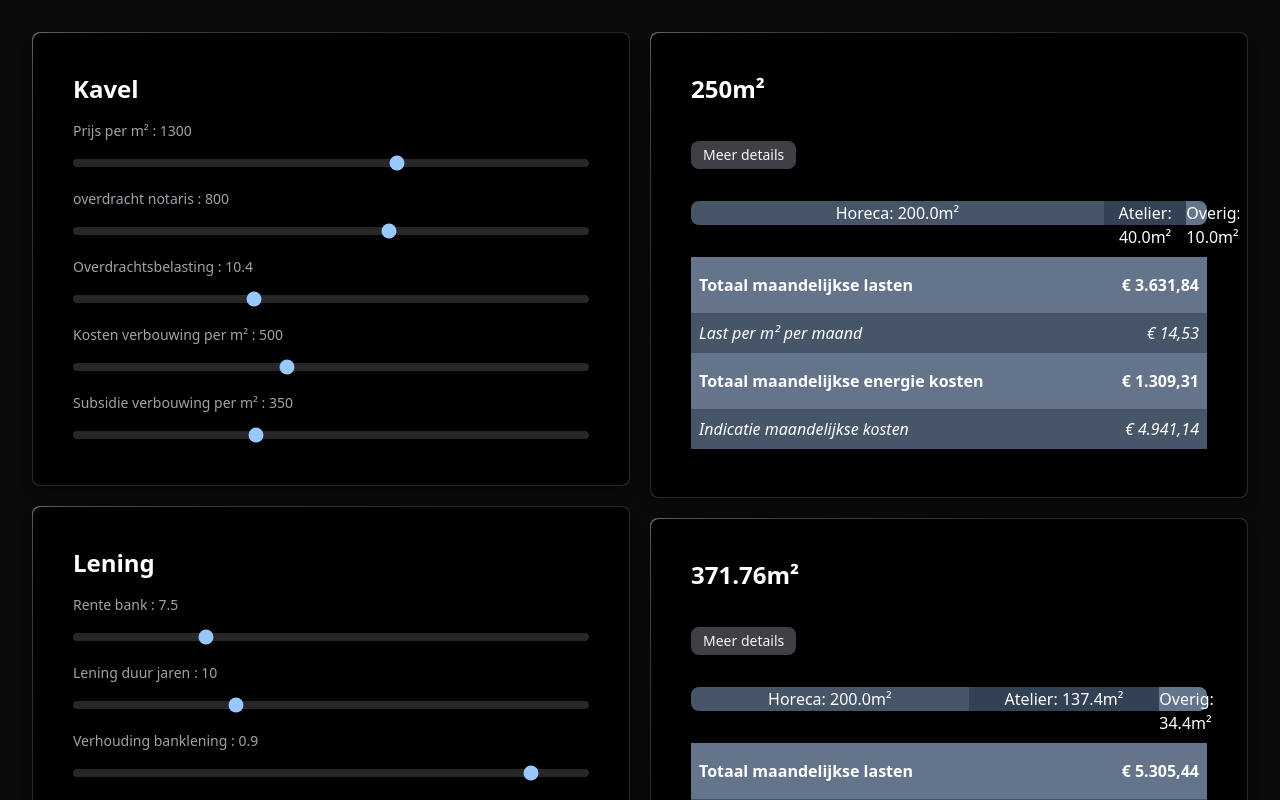
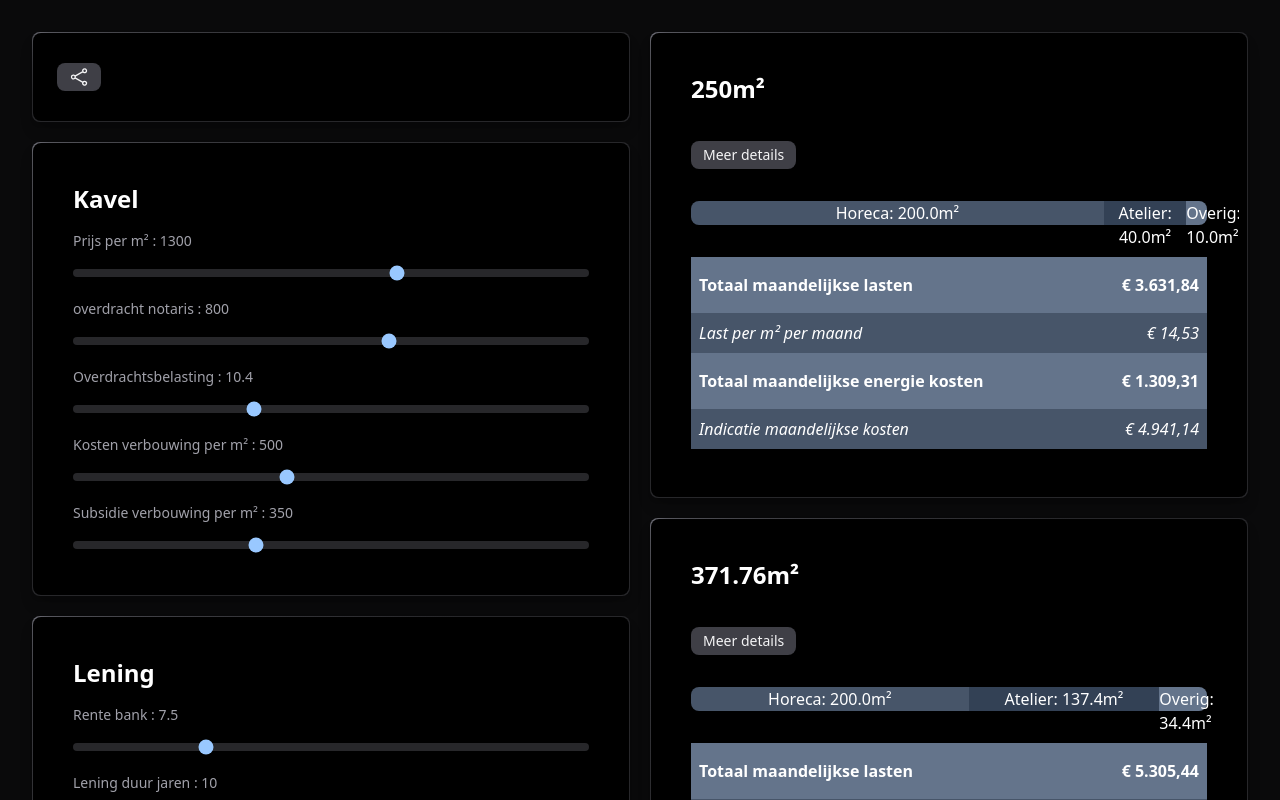
Before and after one commit to T-Vos/broedplaats-rekentool, a Next.js app: page /location-costs in a window 1280 px wide. Before the commit this address had no page. Shown: the top 800 px of the page. Built offline with nearby package versions, Linux system fonts and the light colour scheme.

Commit message:
adds share button

```diff
--- a/app/location-costs/page.tsx
+++ b/app/location-costs/page.tsx
@@ -8,10 +8,10 @@ import { Costs } from './_cost';
 import { ExogenousVariables } from '#/lib/variables';
 import { receiveFullRowCalculation } from '../calculator/calculations';
 import Button from '#/ui/button';
-
+import { ShareIcon } from '@heroicons/react/24/outline';
+import clsx from 'clsx';
 const page = () => {
-  const searchParams = useSearchParams();
-
+  const [copied, setCopied] = useState(false);
   const [rows, setRows] = useState<RowData[]>(defaultRows);
   const [variables, setVariables] = useState<ExogenousVariables>({
     prijsPerVierkanteMeter: 1300,
@@ -24,6 +24,7 @@ const page = () => {
     uboRegistration: 25,
     registerChamberOfCommerce: 80,
     taxationNumber: 105.5,
+
     registrationStockHolders: 25,
     exploitationPermitWithoutTerrarsse: 2200,
     accountant: 800,
@@ -41,38 +42,20 @@ const page = () => {
     electricityUsageOfficePerM2kWhPerYear: 100,
     electricityCostkWh: 0.15735,
   });
+  const pathname = usePathname();
 
-  useEffect(() => {
-    const queryVariables: Partial<ExogenousVariables> = {};
-    searchParams.forEach((value, key) => {
-      if (key in variables) {
-        queryVariables[key as keyof ExogenousVariables] = parseFloat(value);
-      }
-    });
-
-    if (Object.keys(queryVariables).length > 0) {
-      setVariables((prevVariables) => ({
-        ...prevVariables,
-        ...queryVariables,
-      }));
-    }
-
-    const queryRows = searchParams.get('rows');
-    if (queryRows) {
-      setRows(JSON.parse(queryRows));
-    }
-  }, [searchParams]);
-
-  const pathname = usePathname();
-  const router = useRouter();
-  useEffect(() => {
+  const shareURL = () => {
+    console.log(pathname);
     const query = new URLSearchParams({
       ...variables,
       rows: JSON.stringify(rows),
     } as any).toString();
-    const url = `${pathname}?${query}`;
-    router.replace(url, { scroll: false });
-  }, [variables, rows]);
+    const url = `${window.location.origin}${pathname}?${query}`;
+    navigator.clipboard.writeText(url);
+    console.log(url);
+    setCopied(true);
+    setTimeout(() => setCopied(false), 750);
+  };
 
   const handleInputChangeSlider =
     (variableName: string) => (event: React.ChangeEvent<HTMLInputElement>) => {
@@ -500,6 +483,24 @@ const page = () => {
   return (
     <>
       <div className="flex flex-col gap-5">
+        <div className="rounded-lg bg-vc-border-gradient p-px shadow-lg shadow-black/20">
+          <div className="rounded-lg bg-black p-3.5 lg:p-6">
+            <div className="flex h-10 flex-row items-center justify-start">
+              <Button>
+                <ShareIcon onClick={shareURL} className="h-5 w-5" />
+              </Button>
+              <span
+                className={clsx(
+                  'ml-3 w-fit animate-pulse rounded-md bg-slate-500 px-3 py-2 text-white',
+                  copied ? 'inline-block' : 'hidden',
+                )}
+              >
+                Gekopieerd
+              </span>
+            </div>
+          </div>
+        </div>
+
         {variablesInputConfig.map((config) => (
           <div
             key={config.type}
```
